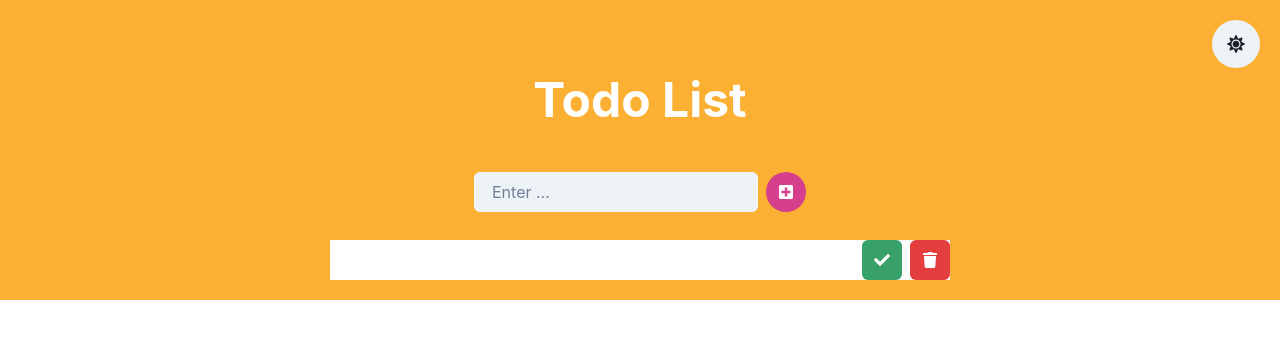
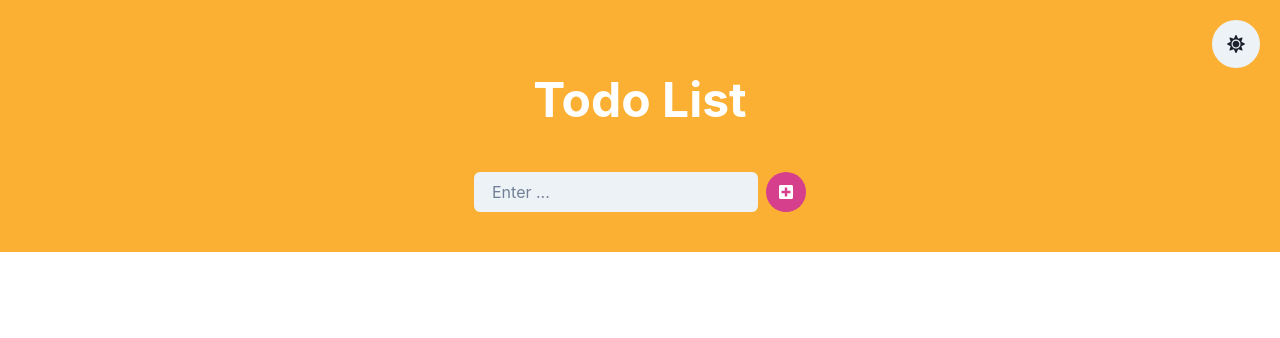
Before and after one commit to behrouz2115/toDoList-react-Chakra, a React (Create React App) app: page / in a window 1280 px wide. Shown: the top 338 px of the page. Built offline with nearby package versions, Linux system fonts and the light colour scheme.

Commit message:
solve deleting problem by using filter

```diff
--- a/src/App.js
+++ b/src/App.js
@@ -23,11 +23,12 @@ const App = () => {
 
 ///Delete
   const deletToDo=(id)=>{
-    const newList =todos.filter(todo=>{
-      return todo.id === id;
-    }) ;
+    const newList =todos.filter(todo=>
+      todo.id!==id
+    ) ;
     setToDo(newList);
     console.log(newList);
+    return newList;
   }
 
   //Add to list
@@ -48,7 +49,10 @@ const App = () => {
             Todo List
          </Heading>
          <AddToDO addToDo={addToDo}/>
-         <ToDO todos={todos} deletToDo={deletToDo}/>
+         {
+
+        todos.length >1 && <ToDO todos={todos} deletToDo={deletToDo}/>
+    }
 
     </VStack>
       </Box>
--- a/src/Component/ToDO.js
+++ b/src/Component/ToDO.js
@@ -26,7 +26,7 @@ const ToDO = ({todos,deletToDo}) => {
                     <Text paddingLeft="10px" >{show.body}</Text>
                     <Spacer/>
                     <IconButton colorScheme="green" icon={<FaCheck/>} />
-                    <IconButton colorScheme="red" icon={<FaTrash/>} onClick={()=>deletToDo(todos.id)} />
+                    <IconButton colorScheme="red" icon={<FaTrash/>} onClick={()=>deletToDo(show.id)} />
                 </HStack>
             ))}
        </VStack>
```
